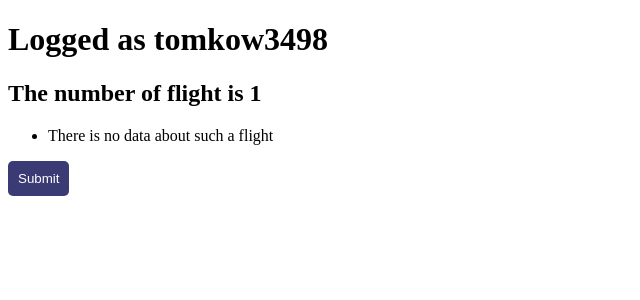
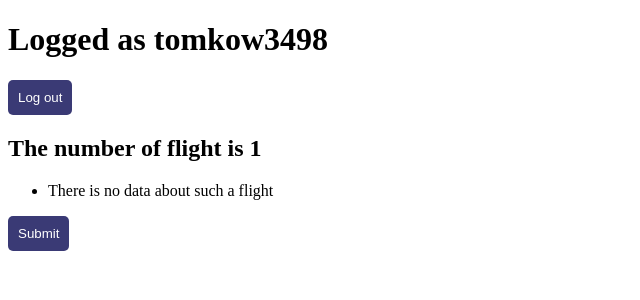
Before and after one commit to Stempnio/airport-management-system, a Django app: page /flights/boarding/1 in a window 1280 px wide. Shown: the top 300 px of the page, without its empty margins (0-640 px from the left). Run offline with Django 4.2, Linux system fonts and the light colour scheme; a user stored in the database is signed in.

Commit message:
add logout button

```diff
--- a/flights/templates/boarding.html
+++ b/flights/templates/boarding.html
@@ -61,6 +61,13 @@
 <body>
     {% if user.is_authenticated %}
     <h1>Logged as {{ user.username }}</h1>
+
+    <a href="logout">
+        <button class="submit-btn">
+            Log out
+        </button>
+    </a>
+
     <h2> The number of flight is {{flight_number}} </h2>
     {% if messages %}
     <ul class="messages">
--- a/flights/urls.py
+++ b/flights/urls.py
@@ -4,6 +4,7 @@ from . import views
 # URLConf
 urlpatterns = [
     path('login', views.login, name='login'),
+    path('boarding/logout', views.logout, name='logout'),
     path('security/fugitives', views.wanted_fugitives),
     path('boarding/<str:flight_number>', views.boarding)
 ]
--- a/flights/views.py
+++ b/flights/views.py
@@ -23,6 +23,11 @@ def login(request):
             return redirect('login')
     else:
         return render(request, 'login.html')
+
+
+def logout(request):
+    auth.logout(request)
+    return redirect('/flights/login')
 
 
 def wanted_fugitives(request):
@@ -71,7 +76,7 @@ def newboarded(flight_number, index):
     r = csv.reader(file, delimiter=';')
     lines = list(r)
 
-    lines[index+1][-1] = "Already boarded"
+    lines[index + 1][-1] = "Already boarded"
     file.close()
 
     file = open(file_path, 'w', newline='')
```
